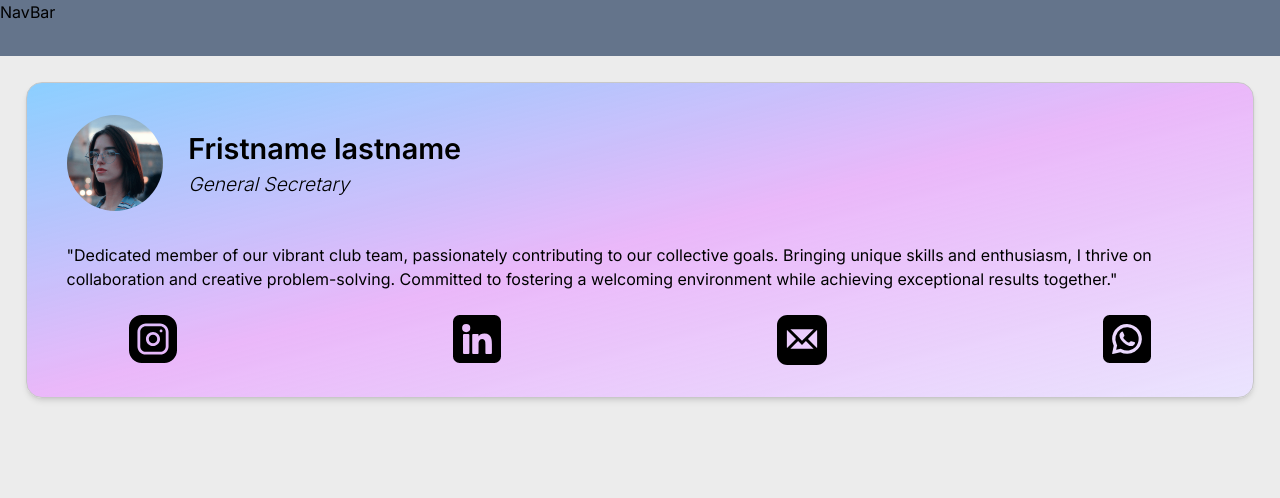
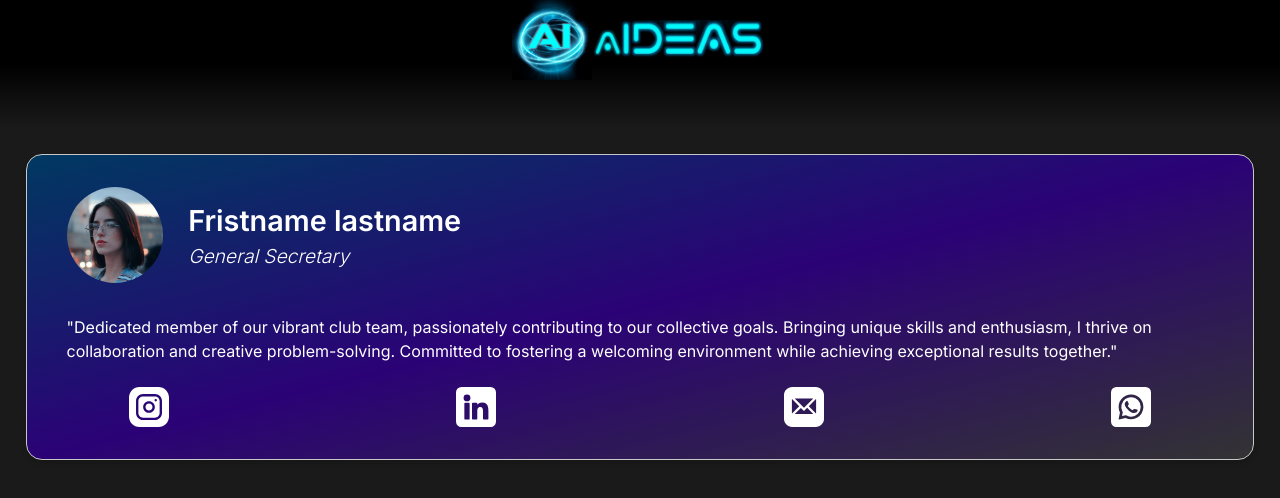
Before and after one commit to adi-uchiha/aids-pvg-contact, a Next.js app: page / in a window 1280 px wide. Shown: the top 498 px of the page. Built offline with nearby package versions, Linux system fonts and the light colour scheme.

Commit message:
dark mode

```diff
--- a/app/globals.css
+++ b/app/globals.css
@@ -3,5 +3,5 @@
 @tailwind utilities;
 
 :root {
-  background-color: rgb(236, 236, 236);
+  background-color: rgb(26, 26, 26);
 }
--- a/components/NavBar.tsx
+++ b/components/NavBar.tsx
@@ -1,7 +1,12 @@
+import Image from "next/image"
+
 const NavBar = () => {
   return (
-    <div className="w-full bg-slate-500 h-14">
-      NavBar
+    <div className="w-ful h-32 flex flex-row justify-center
+    bg-gradient-to-b from-black via-black to-transparent
+    ">
+      <Image className="w-20 h-20" src="/logo.jpeg" height={500} width={500} alt="" />
+      <Image className="h-10 w-[11rem] mt-5" src="/aideas.jpeg" alt="" height={500} width={500} />
     </div>
   )
 }
--- a/components/PersonCard.tsx
+++ b/components/PersonCard.tsx
@@ -19,20 +19,20 @@ interface SingleUserProps {
 
 const PersonCard = ({ user }: SingleUserProps) => {
   return (
-    <div className="rounded-2xl w-[96vw] m-[2vw] border-[#C8C8C8] border-[1.5px] shadow-md bg-gradient-to-tl from-[#eae4fe] via-[#eaabfdcc] to-[#8bcfff]">
+    <div className="rounded-2xl w-[96vw] m-[2vw] border-[#C8C8C8] border-[1.5px] shadow-md bg-gradient-to-tl from-[#333333] via-[#2b0276] to-[#003961]">
       <div className="p-8 pl-10 flex flex-row items-center">
         <Image className="rounded-full w-24 h-24" src="/profile-pic.jpg" alt="picture" width={180} height={180} />
         <div className="flex flex-col pl-[2vw]">
-          <span className="font-semibold text-[1.8rem]">{user.firstName} {user.lastName}</span>
-          <span className="italic font-light text-[1.2rem]">{user.designation}</span>
+          <span className="font-semibold text-[1.8rem] text-white">{user.firstName} {user.lastName}</span>
+          <span className="italic font-light text-[1.2rem] text-white">{user.designation}</span>
         </div>
       </div>
-      <p className="pl-10 pr-10 font-normal">
+      <p className="pl-10 pr-10 font-normal text-white">
         &quot;
         {user.about}
         &quot;
       </p>
-      <div className="flex flex-row w-full align-middle justify-between pl-[8vw] pr-[8vw] pt-6 mb-8">
+      <div className="flex flex-row w-full align-middle justify-between pl-[8vw] pr-[8vw] pt-6 mb-8 fill-white">
         <Instagram />
         <Linkedin />
         <Email />
--- a/components/icons/Email.tsx
+++ b/components/icons/Email.tsx
@@ -1,7 +1,7 @@
 const Email = () => {
   return (
     <svg
-    className="hover:fill-[#f34336] transition-all duration-300 ease-in-out cursor-pointer w-[50px] h-[50px]"
+    className="hover:fill-[#f34336] transition-all duration-300 ease-in-out cursor-pointer w-10 h-10"
       xmlns="http://www.w3.org/2000/svg"
       width="512"
       height="512"
--- a/components/icons/Instagram.tsx
+++ b/components/icons/Instagram.tsx
@@ -1,7 +1,7 @@
 const Instagram = () => {
   return (
     <svg
-    className="hover:fill-[#d52162] transition-all duration-300 ease-in-out cursor-pointer w-12 h-12"
+    className="hover:fill-[#d52162] transition-all duration-300 ease-in-out cursor-pointer w-10 h-10"
     xmlns="http://www.w3.org/2000/svg"
     width="512"
     height="512"
--- a/components/icons/Linkedin.tsx
+++ b/components/icons/Linkedin.tsx
@@ -2,7 +2,7 @@ const Linkedin = () => {
   return (
     <svg
       className="hover:fill-[#0077b7] transition-all duration-300 ease-in-out
-      cursor-pointer w-12 h-12"
+      cursor-pointer w-10 h-10"
       xmlns="http://www.w3.org/2000/svg"
       width="512"
       height="512"
--- a/components/icons/Whatsapp.tsx
+++ b/components/icons/Whatsapp.tsx
@@ -1,7 +1,7 @@
 const Whatsapp = () => {
   return (
     <svg
-    className="hover:fill-[#43ba54] transition-all duration-300 ease-in-out cursor-pointer w-12 h-12"
+    className="hover:fill-[#43ba54] transition-all duration-300 ease-in-out cursor-pointer w-10 h-10"
       xmlns="http://www.w3.org/2000/svg"
       width="512"
       height="512"
```
Also changed, not shown: public/aideas.jpeg (added), public/logo.jpeg (added).
